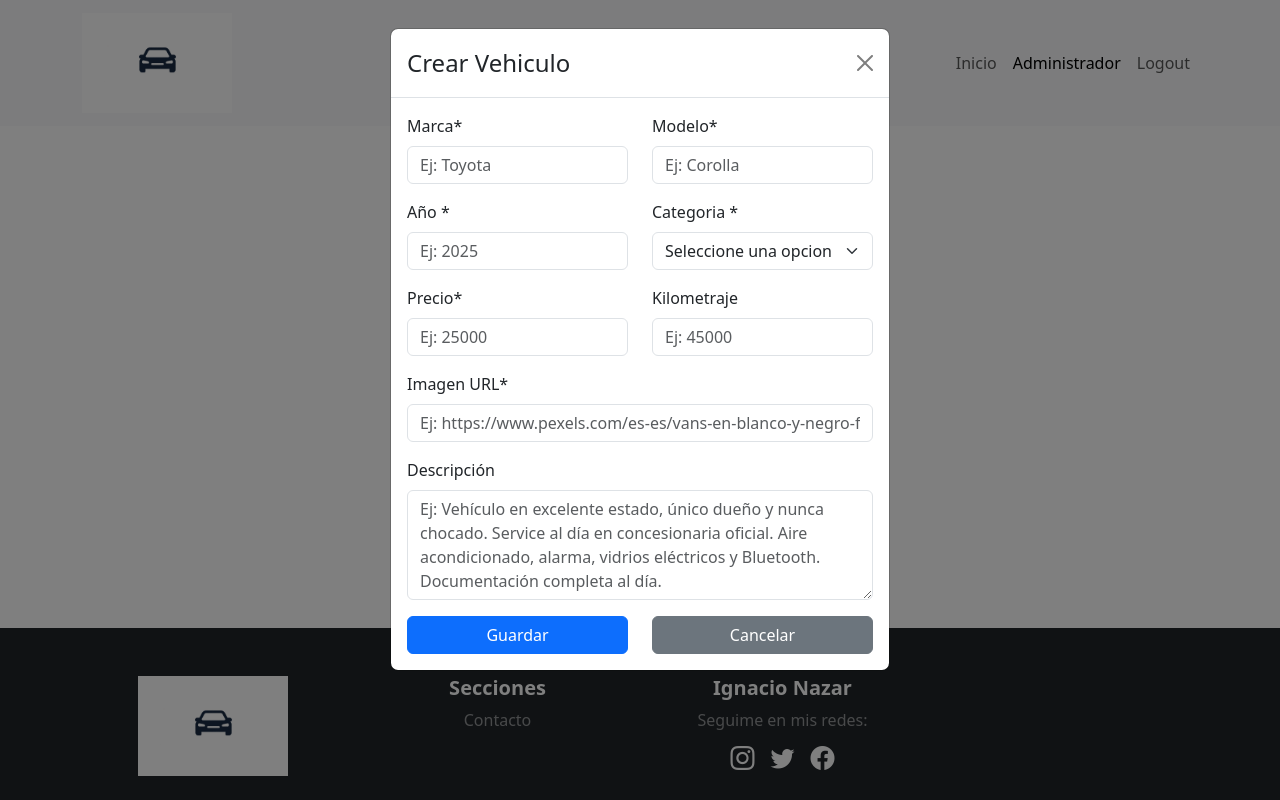
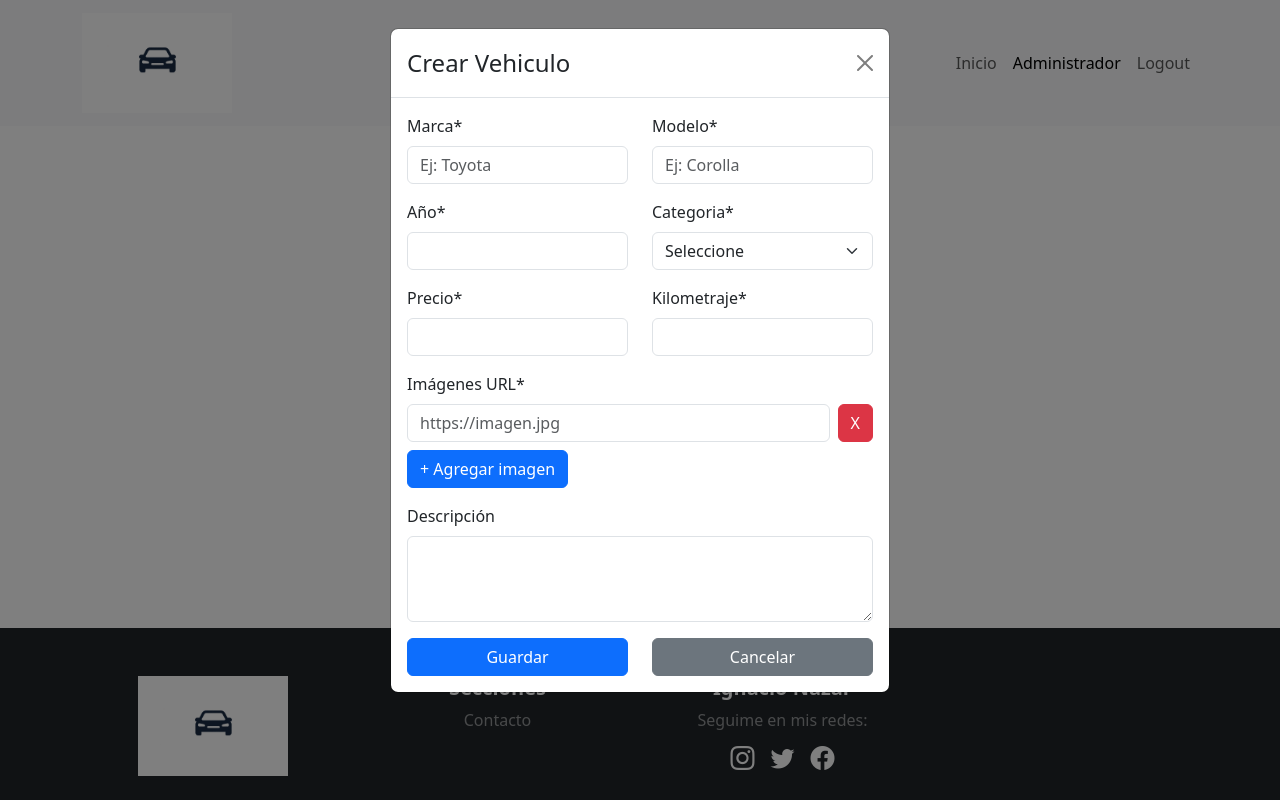
Before and after one commit to nachonazar/catalogoVehiculos, a React (Vite) app: page /administrador/crear in a window 1280 px wide. Built offline with nearby package versions, Linux system fonts and the light colour scheme; sample sign-in values are in the browser's storage.

Commit message:
agregar multiples imagenes en vehiculos

```diff
--- a/index.html
+++ b/index.html
@@ -11,5 +11,4 @@
   <body>
     <div id="root"></div>
     <script type="module" src="/src/main.jsx"></script>
-  </body>
 </html>
--- a/src/App.jsx
+++ b/src/App.jsx
@@ -26,14 +26,16 @@ function App() {
     localStorage.setItem("catalogoVehiculos", JSON.stringify(vehiculos));
   }, [vehiculos]);
 
-  const crearVehiculo = (vehiculoNuevo) => {
-    //agregar un id unico al vehiculo Nuevo
-    vehiculoNuevo.id = uuidv4();
-    vehiculoNuevo.disponible = true;
-    //agregar el vehiculo al state de vehiculos
-    setVehiculos([...vehiculos, vehiculoNuevo]);
-    return true;
+  const crearVehiculo = (vehiculo) => {
+  const nuevoVehiculo = {
+    ...vehiculo, // 🔥 ESTO ES LO IMPORTANTE
+    id: crypto.randomUUID(),
+    disponible: true,
   };
+
+  setVehiculos([...vehiculos, nuevoVehiculo]);
+  return true;
+};
 
   const borrarVehiculo = (idVehiculo) => {
     const vehiculosFiltrados = vehiculos.filter(
@@ -50,20 +52,19 @@ function App() {
     return vehiculoBuscado;
   };
 
-  const editarVehiculo = (idVehiculo, vehiculoActualizado) => {
-    const vehiculosEditados = vehiculos.map((itemVehiculo) => {
-      if (itemVehiculo.id === idVehiculo) {
-        return {
-          ...itemVehiculo,
-          ...vehiculoActualizado,
-        };
-      } else {
-        return itemVehiculo;
-      }
-    });
-    setVehiculos(vehiculosEditados);
-    return true;
-  };
+  const editarVehiculo = (id, vehiculoEditado) => {
+  const nuevosVehiculos = vehiculos.map((v) =>
+    v.id === id
+      ? {
+          ...v,
+          ...vehiculoEditado, // 🔥 NO perder datos
+        }
+      : v
+  );
+
+  setVehiculos(nuevosVehiculos);
+  return true;
+};
 
   return (
     <BrowserRouter>
--- a/src/components/pages/DetalleVehiculo.jsx
+++ b/src/components/pages/DetalleVehiculo.jsx
@@ -1,21 +1,42 @@
 import React from "react";
-import { Container, Card, Row, Col } from "react-bootstrap";
+import { Container, Card, Row, Col, Carousel } from "react-bootstrap";
 import { useParams } from "react-router";
 
 const DetalleVehiculo = ({ buscarVehiculo }) => {
   const { id } = useParams();
   const vehiculoBuscado = buscarVehiculo(id);
+
+  // 🔥 evitar errores si no existe
+  if (!vehiculoBuscado) return <p>No existe el vehículo</p>;
+
   return (
     <Container className="my-3 mainSection">
       <Card>
         <Row>
           <Col md={6}>
-            <Card.Img
-              variant="top"
-              src={vehiculoBuscado.imagen}
-              alt={`${vehiculoBuscado.marca} ${vehiculoBuscado.modelo}`}
-            />
+            {/* 🔥 CARRUSEL CON REACT-BOOTSTRAP */}
+            {vehiculoBuscado.imagenes?.length > 0 ? (
+              <Carousel>
+                {vehiculoBuscado.imagenes.map((img, index) => (
+                  <Carousel.Item key={index}>
+                    <img
+                      src={img}
+                      className="d-block w-100"
+                      style={{ height: "400px", objectFit: "cover" }}
+                      alt={`imagen-${index}`}
+                    />
+                  </Carousel.Item>
+                ))}
+              </Carousel>
+            ) : (
+              <img
+                src="https://via.placeholder.com/500"
+                className="w-100"
+                alt="sin imagen"
+              />
+            )}
           </Col>
+
           <Col md={6}>
             <Card.Body>
               <Card.Title className="primary-font">
--- a/src/components/pages/Formulario.jsx
+++ b/src/components/pages/Formulario.jsx
@@ -1,4 +1,4 @@
-import React, { useEffect } from "react";
+import React, { useEffect, useState } from "react";
 import {
   Modal,
   Form,
@@ -28,39 +28,50 @@ const Formulario = ({
     setValue,
     watch,
   } = useForm();
+
   const { id } = useParams();
+  const [imagenes, setImagenes] = useState([""]);
 
   useEffect(() => {
     if (titulo === "Editar Vehiculo") {
       const vehiculoBuscado = buscarVehiculo(id);
+
       setValue("marca", vehiculoBuscado.marca);
       setValue("modelo", vehiculoBuscado.modelo);
       setValue("anio", vehiculoBuscado.anio);
       setValue("categoria", vehiculoBuscado.categoria);
       setValue("precio", vehiculoBuscado.precio);
       setValue("km", vehiculoBuscado.km);
-      setValue("imagen", vehiculoBuscado.imagen);
       setValue("disponible", vehiculoBuscado.disponible);
       setValue("descripcion", vehiculoBuscado.descripcion);
+
+      // 🔥 cargar imágenes
+      setImagenes(vehiculoBuscado.imagenes || [""]);
     }
   }, []);
 
   const navegacion = useNavigate();
 
   const onSubmit = (vehiculo) => {
+    const vehiculoCompleto = {
+      ...vehiculo,
+      imagenes: imagenes.filter((img) => img !== ""),
+    };
+
     if (titulo === "Crear Vehiculo") {
-      if (crearVehiculo(vehiculo)) {
+      if (crearVehiculo(vehiculoCompleto)) {
         Swal.fire({
           title: "Vehiculo creado",
           text: `El vehiculo ${vehiculo.marca} ${vehiculo.modelo} fue creado correctamente`,
           icon: "success",
         }).then(() => {
           reset();
+          setImagenes([""]);
           navegacion("/administrador");
         });
       }
     } else {
-      if (editarVehiculo(id, vehiculo)) {
+      if (editarVehiculo(id, vehiculoCompleto)) {
         Swal.fire({
           title: "Vehiculo editado",
           text: `El vehiculo ${vehiculo.marca} ${vehiculo.modelo} fue editado correctamente`,
@@ -86,28 +97,8 @@ const Formulario = ({
                 <Form.Control
                   type="text"
                   placeholder="Ej: Toyota"
-                  {...register("marca", {
-                    required: "La marca es un dato obligatorio",
-                    minLength: {
-                      value: 2,
-                      message:
-                        "La marca del vehiculo debe tener al menos 2 caracteres",
-                    },
-                    maxLength: {
-                      value: 50,
-                      message:
-                        "La marca del vehiculo debe tener como maximo 50 caracteres",
-                    },
-                    pattern: {
-                      value: /^[A-Za-zÁÉÍÓÚáéíóúñÑ\s]+$/,
-                      message:
-                        "La marca del vehiculo debe contener solo letras",
-                    },
-                  })}
+                  {...register("marca", { required: true })}
                 />
-                <Form.Text className="text-danger">
-                  {errors.marca?.message}
-                </Form.Text>
               </Form.Group>
             </Col>
             <Col>
@@ -116,122 +107,90 @@ const Formulario = ({
                 <Form.Control
                   type="text"
                   placeholder="Ej: Corolla"
-                  {...register("modelo", {
-                    required: "El modelo es un dato obligatorio",
-                    minLength: {
-                      value: 2,
-                      message:
-                        "El modelo del vehiculo debe tener al menos 2 caracteres",
-                    },
-                    maxLength: {
-                      value: 50,
-                      message:
-                        "El modelo del vehiculo debe tener como maximo 50 caracteres",
-                    },
-                  })}
+                  {...register("modelo", { required: true })}
                 />
-                <Form.Text className="text-danger">
-                  {errors.modelo?.message}
-                </Form.Text>
               </Form.Group>
             </Col>
           </Row>
+
           <Row className="mb-3">
             <Col>
               <Form.Group>
-                <Form.Label>Año *</Form.Label>
+                <Form.Label>Año*</Form.Label>
                 <Form.Control
                   type="number"
-                  placeholder="Ej: 2025"
-                  {...register("anio", {
-                    required: "El año es un dato obligatorio",
-                    valueAsNumber: true,
-                    min: {
-                      value: 1900,
-                      message: "Año inválido",
-                    },
-                    max: {
-                      value: new Date().getFullYear(),
-                      message: "No puede ser futuro",
-                    },
-                  })}
+                  {...register("anio", { required: true })}
                 />
-                <Form.Text className="text-danger">
-                  {errors.anio?.message}
-                </Form.Text>
               </Form.Group>
             </Col>
             <Col>
               <Form.Group>
-                <Form.Label>Categoria *</Form.Label>
-                <Form.Select
-                  {...register("categoria", {
-                    required: "Debe seleccionar una categoria",
-                  })}
-                >
-                  <option value="">Seleccione una opcion</option>
+                <Form.Label>Categoria*</Form.Label>
+                <Form.Select {...register("categoria", { required: true })}>
+                  <option value="">Seleccione</option>
                   <option value="Sedán">Sedán</option>
                   <option value="SUV">SUV</option>
                   <option value="Camioneta">Camioneta</option>
                   <option value="Deportivo">Deportivo</option>
                 </Form.Select>
-                <Form.Text className="text-danger">
-                  {errors.categoria?.message}
-                </Form.Text>
               </Form.Group>
             </Col>
           </Row>
+
           <Row className="mb-3">
             <Col>
               <Form.Group>
                 <Form.Label>Precio*</Form.Label>
                 <Form.Control
                   type="number"
-                  placeholder="Ej: 25000"
-                  {...register("precio", {
-                    required: "El precio es un valor obligatorio",
-                  })}
+                  {...register("precio", { required: true })}
                 />
-                <FormText className="text-danger">
-                  {errors.precio?.message}
-                </FormText>
               </Form.Group>
             </Col>
             <Col>
               <Form.Group>
-                <Form.Label>Kilometraje</Form.Label>
+                <Form.Label>Kilometraje*</Form.Label>
                 <Form.Control
                   type="number"
-                  placeholder="Ej: 45000"
-                  {...register("km", {
-                    required: "El kilometraje es un dato obligatorio",
-                  })}
+                  {...register("km", { required: true })}
                 />
-                <FormText className="text-danger">
-                  {errors.km?.message}
-                </FormText>
               </Form.Group>
             </Col>
           </Row>
+
+          {/* 🔥 NUEVO BLOQUE DE IMÁGENES */}
           <FormGroup className="mb-3">
-            <FormLabel>Imagen URL*</FormLabel>
-            <FormControl
-              type="text"
-              placeholder="Ej: https://www.pexels.com/es-es/vans-en-blanco-y-negro-fuera-de-la-decoracion-para-colgar-en-la-pared-1230679/"
-              {...register("imagen", {
-                required: "La url de la imagen es un dato obligatorio",
-                pattern: {
-                  value:
-                    /^(https?:\/\/)?([\da-z\.-]+)\.([a-z\.]{2,6})([\/\w \.-]*)*\/?(\.(jpg|jpeg|png|webp))$/,
-                  message:
-                    "La imagen debe ser una url de imagen valida terminada en (jpg|jpeg|png|webp)",
-                },
-              })}
-            ></FormControl>
-            <Form.Text className="text-danger">
-              {errors.imagen?.message}
-            </Form.Text>
+            <FormLabel>Imágenes URL*</FormLabel>
+
+            {imagenes.map((img, index) => (
+              <div key={index} className="d-flex mb-2">
+                <FormControl
+                  type="text"
+                  value={img}
+                  onChange={(e) => {
+                    const nuevas = [...imagenes];
+                    nuevas[index] = e.target.value;
+                    setImagenes(nuevas);
+                  }}
+                  placeholder="https://imagen.jpg"
+                />
+                <Button
+                  variant="danger"
+                  className="ms-2"
+                  onClick={() =>
+                    setImagenes(imagenes.filter((_, i) => i !== index))
+                  }
+                >
+                  X
+                </Button>
+              </div>
+            ))}
+
+            <Button onClick={() => setImagenes([...imagenes, ""])}>
+              + Agregar imagen
+            </Button>
           </FormGroup>
+
           {titulo === "Editar Vehiculo" && (
             <Form.Group className="mb-3">
               <Form.Check
@@ -241,35 +200,21 @@ const Formulario = ({
               />
             </Form.Group>
           )}
+
           <Form.Group className="mb-3">
             <Form.Label>Descripción</Form.Label>
-            <Form.Control
-              as="textarea"
-              rows={4}
-              placeholder="Ej: Vehículo en excelente estado, único dueño y nunca chocado. Service al día en concesionaria oficial. Aire acondicionado, alarma, vidrios eléctricos y Bluetooth. Documentación completa al día."
-              {...register("descripcion", {
-                minLength: {
-                  value: 10,
-                  message: "La descrición debe tener al menos 10 caracteres",
-                },
-                maxLength: {
-                  value: 500,
-                  message:
-                    "La descrición debe tener como máximo 500 caracteres",
-                },
-              })}
-            />
+            <Form.Control as="textarea" rows={3} {...register("descripcion")} />
           </Form.Group>
+
           <Row>
             <Col>
-              <Button variant="primary" type="submit" className="w-100">
+              <Button type="submit" className="w-100">
                 Guardar
               </Button>
             </Col>
             <Col>
               <Button
                 variant="secondary"
-                type="button"
                 className="w-100"
                 onClick={() => navegacion("/administrador")}
               >
--- a/src/components/pages/Inicio.jsx
+++ b/src/components/pages/Inicio.jsx
@@ -11,11 +11,16 @@ const Inicio = ({ vehiculos }) => {
     setTerminoBusqueda(e.target.value);
   };
 
-  const vehiculosFiltrados = vehiculos.filter(v => v.disponible)
+  const vehiculosFiltrados = vehiculos
+  .filter((v) => v.disponible)
   .filter(
     (vehiculo) =>
-      vehiculo.marca.toLowerCase().includes(terminoBusqueda.toLowerCase()) ||
-      vehiculo.modelo.toLowerCase().includes(terminoBusqueda.toLowerCase()),
+      (vehiculo.marca || "")
+        .toLowerCase()
+        .includes(terminoBusqueda.toLowerCase()) ||
+      (vehiculo.modelo || "")
+        .toLowerCase()
+        .includes(terminoBusqueda.toLowerCase())
   );
 
   return (
--- a/src/components/pages/vehiculo/CardVehiculo.jsx
+++ b/src/components/pages/vehiculo/CardVehiculo.jsx
@@ -3,24 +3,36 @@ import { Col, Card, CardFooter } from "react-bootstrap";
 import { Link } from "react-router";
 
 const CardVehiculo = ({ vehiculo }) => {
+  const imagenMostrar =
+    vehiculo.imagenes?.[0] ||
+    vehiculo.imagen ||
+    "https://via.placeholder.com/300";
+
   return (
     <Col md={4} lg={3} className="mb-3">
       <Card className="h-100">
         <div>
           <img
-            src={vehiculo.imagen}
+            src={imagenMostrar}
             alt={`${vehiculo.marca} ${vehiculo.modelo}`}
             className="img-fluid"
           />
         </div>
         <Card.Body>
-            <div className="d-flex justify-content-between align-items-start">
-          <Card.Title className="primary-font">{vehiculo.marca} {vehiculo.modelo}</Card.Title>
-          <span className="badge bg-success">Disponible</span>
+          <div className="d-flex justify-content-between align-items-start">
+            <Card.Title className="primary-font">
+              {vehiculo.marca} {vehiculo.modelo}
+            </Card.Title>
+            <span className="badge bg-success">Disponible</span>
           </div>
           <p>{vehiculo.categoria}</p>
-          <p><i className="bi bi-calendar"></i>Año {vehiculo.anio}</p>
-          <p><i className="bi bi-speedometer"></i>{vehiculo.km} km</p>
+          <p>
+            <i className="bi bi-calendar"></i>Año {vehiculo.anio}
+          </p>
+          <p>
+            <i className="bi bi-speedometer"></i>
+            {vehiculo.km} km
+          </p>
           <Card.Text>
             Descripción: {vehiculo.descripcion}
             <br className="mb-2" />
@@ -28,7 +40,11 @@ const CardVehiculo = ({ vehiculo }) => {
           </Card.Text>
         </Card.Body>
         <CardFooter className="text-end">
-          <Link variant="primary" className="me-2 btn btn-primary" to={'/detalle/'+vehiculo.id}>
+          <Link
+            variant="primary"
+            className="me-2 btn btn-primary"
+            to={"/detalle/" + vehiculo.id}
+          >
             Ver detalles
           </Link>
         </CardFooter>
--- a/src/components/pages/vehiculo/ItemVehiculo.jsx
+++ b/src/components/pages/vehiculo/ItemVehiculo.jsx
@@ -4,6 +4,11 @@ import { Button } from "react-bootstrap";
 import Swal from "sweetalert2";
 
 const ItemVehiculo = ({ vehiculo, borrarVehiculo }) => {
+  const imagenMostrar =
+    vehiculo.imagenes?.[0] ||
+    vehiculo.imagen ||
+    "https://via.placeholder.com/100";
+
   const eliminarVehiculo = () => {
     Swal.fire({
       title: "Eliminar Vehiculo",
@@ -17,13 +22,12 @@ const ItemVehiculo = ({ vehiculo, borrarVehiculo }) => {
     }).then((result) => {
       if (result.isConfirmed)
         if (borrarVehiculo(vehiculo.id)) {
-          //aqui borro efectivamente el vehiculo
           Swal.fire({
             title: "Vehiculo eliminado",
             text: `El vehiculo ${vehiculo.marca} ${vehiculo.modelo} fue eliminado correctamente`,
             icon: "success",
           });
-        }else{
+        } else {
           Swal.fire({
             title: "Ocurrio un error",
             text: `El vehiculo ${vehiculo.marca} ${vehiculo.modelo} no pudo ser eliminado`,
@@ -41,20 +45,27 @@ const ItemVehiculo = ({ vehiculo, borrarVehiculo }) => {
       <td className="text-center">{vehiculo.categoria}</td>
       <td className="text-center">
         <img
-          src={vehiculo.imagen}
+          src={imagenMostrar}
           className="img-thumbnail"
           alt={`${vehiculo.marca} ${vehiculo.modelo}`}
         />
       </td>
       <td className="text-center">{vehiculo.anio}</td>
       <td className="text-center">{vehiculo.precio}</td>
-      <td className="text-center"><td className="text-center">
-  <span className={`badge ${vehiculo.disponible ? "bg-success" : "bg-danger"}`}>
-    {vehiculo.disponible ? "Disponible" : "Vendido"}
-  </span>
-</td></td>
       <td className="text-center">
-        <Link className="me-lg-2 btn btn-warning" to={'/administrador/editar/'+vehiculo.id}>
+        <span
+          className={`badge ${
+            vehiculo.disponible ? "bg-success" : "bg-danger"
+          }`}
+        >
+          {vehiculo.disponible ? "Disponible" : "Vendido"}
+        </span>
+      </td>
+      <td className="text-center">
+        <Link
+          className="me-lg-2 btn btn-warning"
+          to={"/administrador/editar/" + vehiculo.id}
+        >
           <i className="bi bi-pencil-square"></i>
         </Link>
         <Button variant="danger" onClick={eliminarVehiculo}>
```
